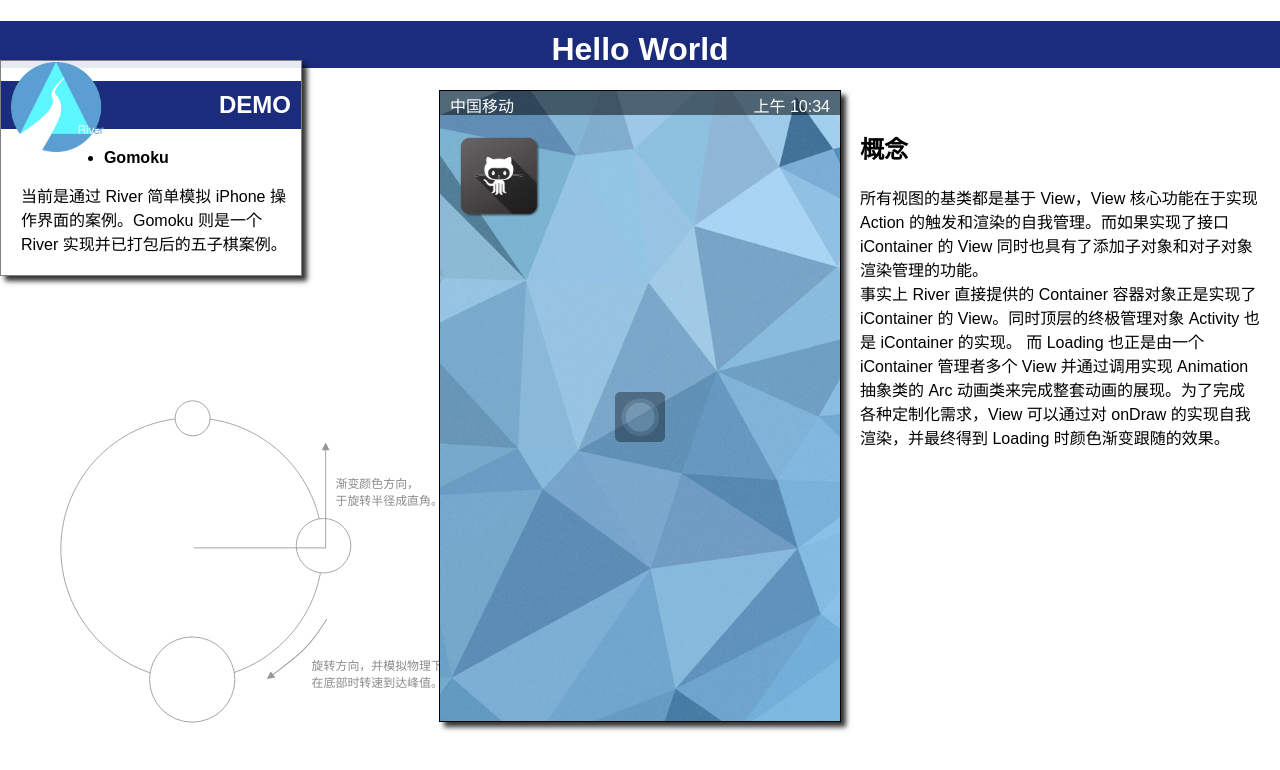
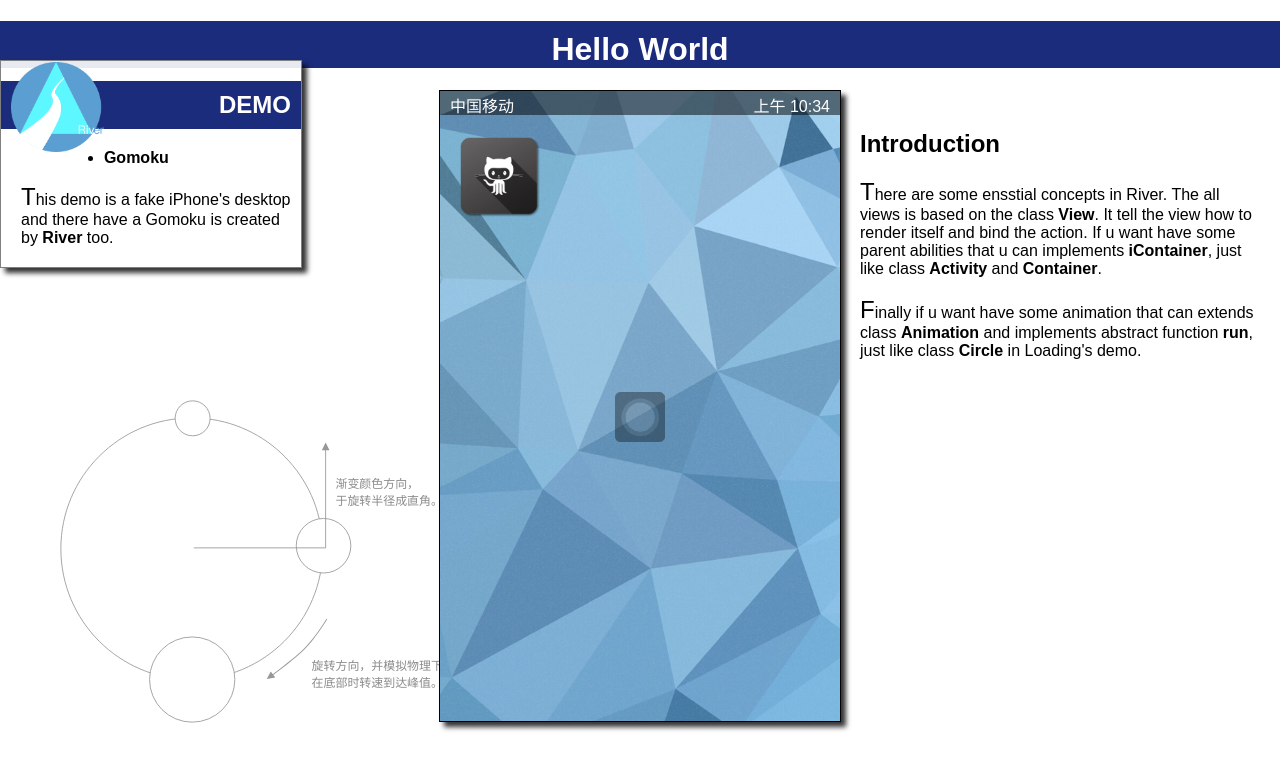
Before and after one commit to Saberteeth/River, a React (Create React App) app: page / in a window 1280 px wide. Shown: the top 770 px of the page. Built offline with nearby package versions, Linux system fonts and the light colour scheme.

Commit message:
Update: 更好的说明

```diff
--- a/src/App.css
+++ b/src/App.css
@@ -122,6 +122,10 @@
   border-bottom: 1px solid lightgray;
 }
 
+.firstword{
+  font-size: 24px;
+}
+
 .list {
   width: 300px;
   min-height: 200px;
--- a/src/App.tsx
+++ b/src/App.tsx
@@ -49,14 +49,15 @@ class App extends React.Component {
     return (
       <div className="App">
         <Title name="Hello World" />
-        <img style={{ position: 'fixed', top: '400px', left: '60px' }} src={icon} width="400"/>
-        <div style={{ background: 'white',position: 'fixed', width: '400px', right: '10px', top: '100px', padding: '10px', textAlign: 'left' }}>
-          <h2>概念</h2>
+        <img style={{ position: 'fixed', top: '400px', left: '60px' }} src={icon} width="400" />
+        <div style={{ background: 'white', position: 'fixed', width: '400px', right: '10px', top: '100px', padding: '10px', textAlign: 'left' }}>
+          <h2>Introduction</h2>
           <div>
-          所有视图的基类都是基于 View，View 核心功能在于实现 Action 的触发和渲染的自我管理。而如果实现了接口 iContainer 的 View 同时也具有了添加子对象和对子对象渲染管理的功能。
-          <div>事实上 River 直接提供的 Container 容器对象正是实现了 iContainer 的 View。同时顶层的终极管理对象 Activity 也是 iContainer 的实现。
-          而 Loading 也正是由一个 iContainer 管理者多个 View 并通过调用实现 Animation 抽象类的 Arc 动画类来完成整套动画的展现。为了完成各种定制化需求，View 可以通过对 onDraw 的实现自我渲染，并最终得到 Loading 时颜色渐变跟随的效果。
+            <span className="firstword">T</span>here are some ensstial concepts in River. The all views is based on the class <b>View</b>. It tell the view how to render itself and bind the action. If u want have some parent abilities that u can implements <b>iContainer</b>, just like class <b>Activity</b> and <b>Container</b>.
           </div>
+          <br />
+          <div>
+          <span className="firstword">F</span>inally if u want have some animation that can extends class <b>Animation</b> and implements abstract function <b>run</b>, just like class <b>Circle</b> in Loading's demo.
           </div>
         </div>
         <div className="iphone">
@@ -70,7 +71,7 @@ class App extends React.Component {
           <User type={this.state.type} onAddUser={(e: any) => {
             const { value: name }: any = document.getElementById('name');
             const { value: phoneNumber }: any = document.getElementById('phoneNumber');
-            if (!name || !phoneNumber ) {
+            if (!name || !phoneNumber) {
               console.log('错误的号码或用户名');
               return;
             }
@@ -89,10 +90,10 @@ class App extends React.Component {
           {this.state.loading ? <LoadingView /> : null}
         </div>
         <div className="list">
-          <h2> <img style={{ float: 'left', marginTop: '-28.5px' }} src={logo} height={90}/> DEMO</h2>
+          <h2> <img style={{ float: 'left', marginTop: '-28.5px' }} src={logo} height={90} /> DEMO</h2>
           <List />
           <div style={{ textAlign: 'left', paddingLeft: '20px', paddingBottom: '20px' }}>
-            当前是通过 River 简单模拟 iPhone 操作界面的案例。Gomoku 则是一个 River 实现并已打包后的五子棋案例。
+            <span className="firstword">T</span>his demo is a fake iPhone's desktop and there have a Gomoku is created by <b>River</b> too.
           </div>
         </div>
       </div>
```
